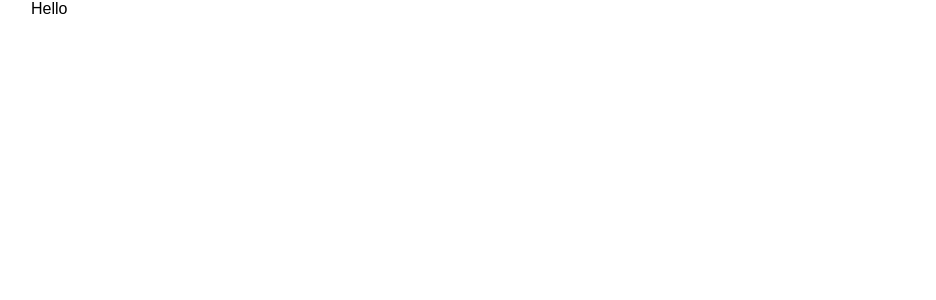
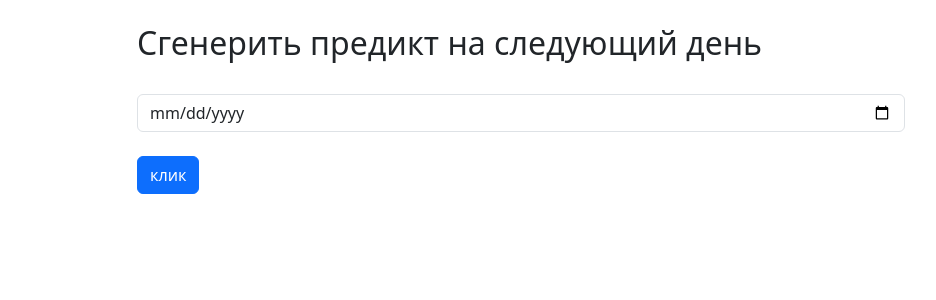
Before and after one commit to neirosetochka/MOEX-news-prediction, a React app in the folder frontend/: page / in a window 1280 px wide. Shown: the top 300 px of the page, without its empty margins (119-1055 px from the left). Built offline with nearby package versions, Linux system fonts and the light colour scheme.

Commit message:
new content

```diff
--- a/frontend/src/App.jsx
+++ b/frontend/src/App.jsx
@@ -1,12 +1,45 @@
 import "./styles/App.css"
-import "./styles/theme.css"
+import 'bootstrap/dist/css/bootstrap.min.css'
+
+import { useState } from "react"
+import { Button, Row, Form } from 'react-bootstrap'
+import { HttpMethod } from "@data/enums"
+import Fetch from "@API/Fetch"
 
 export default function App() {
 
+    var [predict, setPredict] = useState(0)
+
+    async function getPredict() {
+        var data = await Fetch({ action: `api/predict/`, method: HttpMethod.GET })
+
+        if (data && data.ok) {
+            console.log(data)
+            setPredict(data.predict)
+        }
+        setPredict(Math.random())
+    }
+
     return (
         <div className="App">
-            Hello
+            <br />
+            <h2>Сгенерить предикт на следующий день</h2>
+            <br />
+
+            <Form.Control type="date" />
+
+            <br />
+
+            <Button onClick={getPredict}>клик</Button>
+
+            <br />
+            <br />
+
+            {predict > 0 &&
+                <Row className="Row green text-large">
+                    {predict}
+                </Row>
+            }
         </div>
     )
-
 }
--- a/frontend/src/data/enums.js
+++ b/frontend/src/data/enums.js
@@ -4,9 +4,3 @@ export var HttpMethod = {
     PUT: "PUT",
     DELETE: "DELETE"
 }
-
-export var Theme = {
-    NAME: "theme",
-    LIGHT: "light",
-    DARK: "dark"
-}
--- a/frontend/src/styles/App.css
+++ b/frontend/src/styles/App.css
@@ -5,6 +5,22 @@
 }
 
 body {
-    padding: 0 150px;
+    padding: 0 20%;
     font-family: sans-serif;
 }
+
+
+.text-large {
+    font-size: x-large;
+}
+
+.green {
+    background-color: rgb(129, 235, 165);
+    border: 3px solid rgb(78, 215, 124);
+}
+
+.Row {
+    padding: 20px;
+    border-radius: 10px;
+    justify-content: center;
+}
--- a/frontend/src/styles/theme.css
+++ /dev/null
@@ -1,17 +0,0 @@
-:root {
-    --gray-color: rgb(134, 134, 134);
-
-    /* Light vars */
-    --l-color: rgb(0, 0, 0);
-    --l-ui-color: rgb(44, 42, 42);
-    --l-list-color: rgb(134, 134, 134);
-
-    --l-main-bg-color: rgb(250, 244, 244);
-    --l-ui-bg-color: rgb(205, 205, 205);
-    --l-upper-line-bg-color: rgba(235, 235, 235, 0.8);
-    --l-upper-line-bg-color-hover: rgba(220, 220, 220, 0.8);
-    --l-user-card-bg-color: rgb(202, 195, 195);
-    --l-list-bg-color: rgb(230, 230, 230);
-
-    --l-border-color: rgb(202, 195, 195);
-}
```
